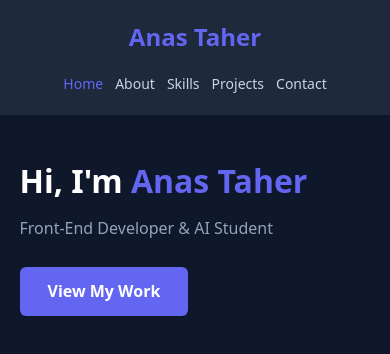
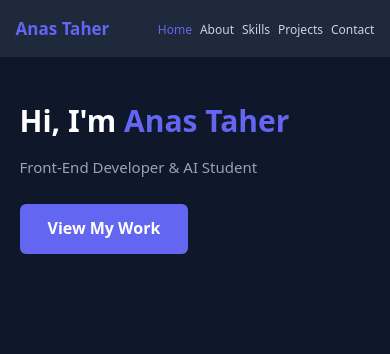
Before and after one commit to anastaher699-art/portfolio, a plain HTML site: page portfolio/index.html in a window 390 px wide. Drawn offline with Linux system fonts and the light colour scheme.

Commit message:
Update style.css

```diff
--- a/portfolio/style.css
+++ b/portfolio/style.css
@@ -223,29 +223,30 @@ nav a:hover, nav a.active {
 }
 
 /* ==========================================
-   Responsive Styles (للموبايل والشاشات الصغيرة)
+   Responsive Styles (اسمك شمال والروابط يمين)
    ========================================== */
 
 @media (max-width: 768px) {
     header {
-        flex-direction: column;
-        gap: 15px;
-        padding: 18px 5%;
-        text-align: center;
+        flex-direction: row;
+        justify-content: space-between;
+        align-items: center;
+        padding: 15px 4%;
     }
 
     .logo {
-        font-size: 24px;
+        font-size: 17px;
+        white-space: nowrap;
     }
 
     nav ul {
-        gap: 12px;
+        gap: 8px;
         flex-wrap: wrap;
-        justify-content: center;
+        justify-content: flex-end;
     }
 
     nav a {
-        font-size: 14px;
+        font-size: 12px;
     }
 
     .hero, .page-content {
@@ -253,10 +254,10 @@ nav a:hover, nav a.active {
     }
 
     .hero h1 {
-        font-size: 32px;
+        font-size: 30px;
     }
 
     .hero p {
-        font-size: 16px;
+        font-size: 15px;
     }
 }
```
